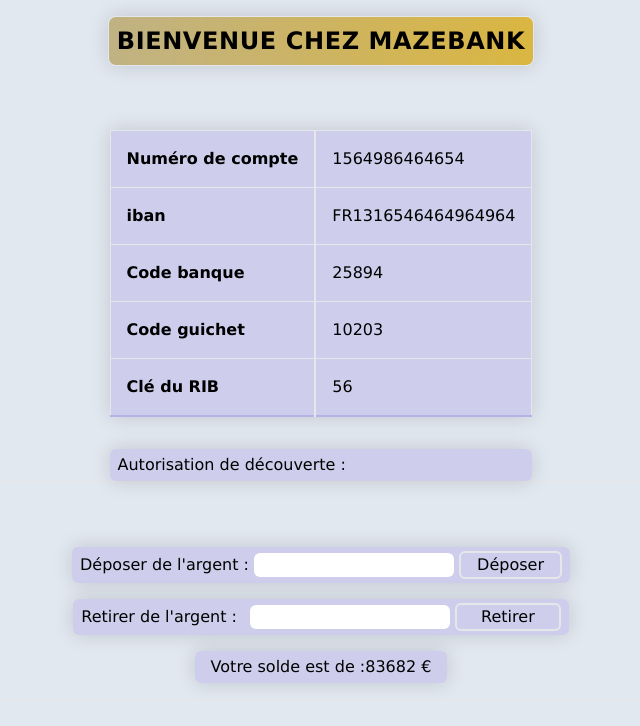
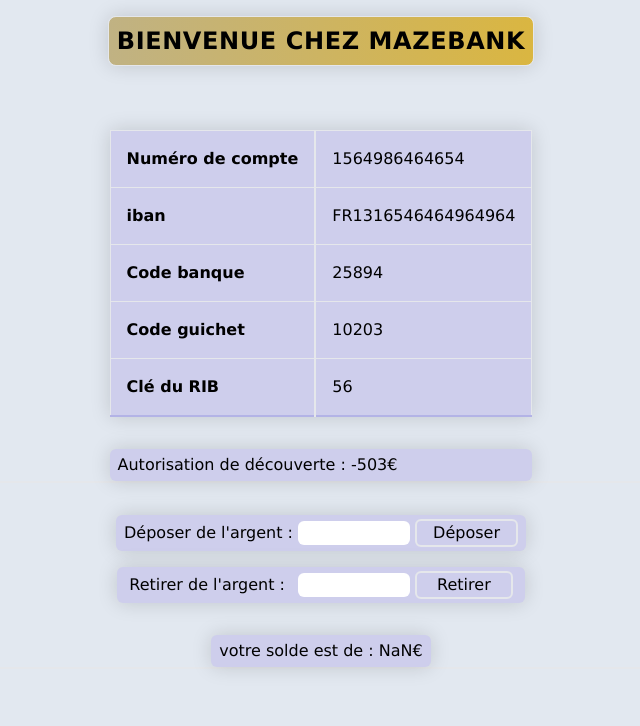
Before and after one commit to hatim77100/marazeBank, a website built with webpack: page src/index.html in a window 1280 px wide. Both pictures are taken after a click on the button "Déposer". Shown: the whole page, without its empty margins (319-959 px from the left). Built offline with nearby package versions, Linux system fonts and the light colour scheme.

Commit message:
add function add & to substract

```diff
--- a/src/index.html
+++ b/src/index.html
@@ -6,11 +6,17 @@
     <script src="./main.js"></script>
     <link rel="stylesheet" href="./assets/css/output.css" />
   </head>
-  <body class="font-open bg-slate-200">
+  <body class="font-open bg-slate-200 overflow-x-hidden">
     <div class="flex flex-col justify-start items-center">
-      <h1 class=" text-2xl mt-4 shadow border rounded-lg px-2 py-2 uppercase font-bold bg-gradient-to-r text-black bg-transparent tracking-wide">bienvenue chez mazebank</h1>
+      <h1
+        class="text-2xl mt-4 shadow border rounded-lg px-2 py-2 uppercase font-bold bg-gradient-to-r text-black bg-transparent tracking-wide"
+      >
+        bienvenue chez mazebank
+      </h1>
       <div class="pt-16 h-full">
-        <table class="border-collapse w-auto border bg-midnightblue shadow rounded-sm">
+        <table
+          class="border-collapse w-auto border bg-midnightblue shadow rounded-sm"
+        >
           <thead class="text-left">
             <tr class="border">
               <th class="px-4 py-4">Numéro de compte</th>
@@ -18,7 +24,7 @@
             </tr>
             <tr class="border">
               <th class="px-4 py-4">iban</th>
-              <td class="border-l-2 px-4 py-4 ">FR1316546464964964</td>
+              <td class="border-l-2 px-4 py-4">FR1316546464964964</td>
             </tr>
             <tr class="border">
               <th class="px-4 py-4">Code banque</th>
@@ -30,40 +36,53 @@
             </tr>
             <tr>
               <th class="px-4 py-4">Clé du RIB</th>
-              <td class="border-l-2 px-4 py-4 ">56</td>
+              <td class="border-l-2 px-4 py-4">56</td>
             </tr>
           </thead>
         </table>
-        <p class="bg-midnightblue shadow rounded-md px-2 py-1 mt-8"> Autorisation de découverte : <span> </span></p>
+        <p class="bg-midnightblue shadow rounded-md px-2 py-1 mt-8">
+          Autorisation de découverte : <span id="autorisation"> </span>€
+        </p>
       </div>
     </div>
     <section>
-      <div class="flex flex-col justify-start items-center pt-16 border-2">
-        <div class=" bg-midnightblue shadow rounded-md px-2 py-1 ">
+      <div class="flex flex-col justify-start items-center pt-8 border-2">
+        <div class="bg-midnightblue shadow rounded-md px-2 py-1">
           <label class="">
             Déposer de l'argent :
-            <input class="rounded-md text-gray-500 border-collapse outline-none" type="number" value="" id="inp1"
+            <input
+              class="rounded-md text-gray-500 border-collapse outline-none inline-block w-28"
+              type="number"
+              value=""
+              id="deposer"
           /></label>
           <button
             class="border-2 px-4 rounded-md"
             type="submit"
-            id="btn1"
+            id="btn-deposer"
           >
             Déposer
           </button>
         </div>
-        <div class=" bg-midnightblue mt-4 shadow rounded-md px-2 py-1">
-          <label>
-            Retirer de l'argent :
-            <input class="rounded-md ml-2 text-gray-500 border-collapse outline-none" type="number"
-          /></label>
-          <button class="border-2 px-6 rounded-md " type="submit">
+        <div class="bg-midnightblue mt-4 shadow rounded-md px-3 py-1">
+          <label> Retirer de l'argent :</label>
+          <input
+            class="rounded-md ml-2 text-gray-500 border-collapse outline-none inline-block w-28"
+            type="number"
+            id="retirer"
+          />
+          <button class="border-2 px-5 rounded-md" type="submit" id="btn-retirer">
             Retirer
           </button>
         </div>
-        <p class=" bg-midnightblue m-4 shadow rounded-md px-4 py-1">
-          Votre solde est de :<span id="span2"></span> €
-        </p>
+        <!-- <p >
+          :<span id="span2"></span> €
+        </p> -->
+        <div class="bg-midnightblue shadow rounded-md px-2 py-1 mt-8">
+          <p >
+            votre solde est de : <span id="solde"> </span>€
+          </p>
+        </div>
       </div>
     </section>
   </body>
--- a/src/index.js
+++ b/src/index.js
@@ -1,4 +1,4 @@
-import '@fortawesome/fontawesome-free/js/all';
+import "@fortawesome/fontawesome-free/js/all";
 // import _ from 'lodash';
 // import './style.css';
 // import Icon from './icon.png/opti.png';
@@ -20,17 +20,40 @@ import '@fortawesome/fontawesome-free/js/all';
 //   document.body.appendChild(component());
 
 // console.log("script ok");
+const btnDeposer = document.getElementById("btn-deposer");
+const inputDeposer = document.getElementById("deposer");
+const btnRetirer = document.getElementById("btn-retirer");
+const inputRetirer = document.getElementById("retirer");
+const autorisation = document.getElementById("autorisation");
+const monSolde = document.getElementById("solde");
 
-let btn1 = document.getElementById("btn1");
-let inp1 = document.getElementById("inp1").value;
-let span2 = document.querySelector('#span2');
-console.log(inp1);
-// btn1.addEventListener("click", ()=> {
-//     span2.innerHTML = inp1;
-// });
-
+// console.log(inputRetirer);
 function getRndInteger(min, max) {
-    return Math.floor(Math.random() * (max - min + 1) ) + min;
+  return Math.floor(Math.random() * (max + min));
 }
 
-span2.innerHTML = getRndInteger(-300, 100000);
+// autorisation de découvert random:
+let decouverte = getRndInteger(-600, 0);
+autorisation.append(decouverte);
+
+// Le solde random:
+let solde = getRndInteger(-300, 10000);
+monSolde.append(solde);
+
+btnDeposer.addEventListener("click", () => {
+  let valeur1 = parseInt(inputDeposer.value);
+  let valeur2 = parseInt(solde);
+  let result = valeur1 + valeur2;
+  monSolde.textContent = result;
+});
+
+btnRetirer.addEventListener("click", () => {
+    if(decouverte >= -600){
+        let valeur1 = parseInt(inputRetirer.value);
+        let valeur2 = parseInt(solde);
+        let result = valeur2 - valeur1;
+        monSolde.textContent = result;
+    } else {
+
+    }
+});
```
Also changed, not shown: dist/assets/css/output.css, dist/index.html.
